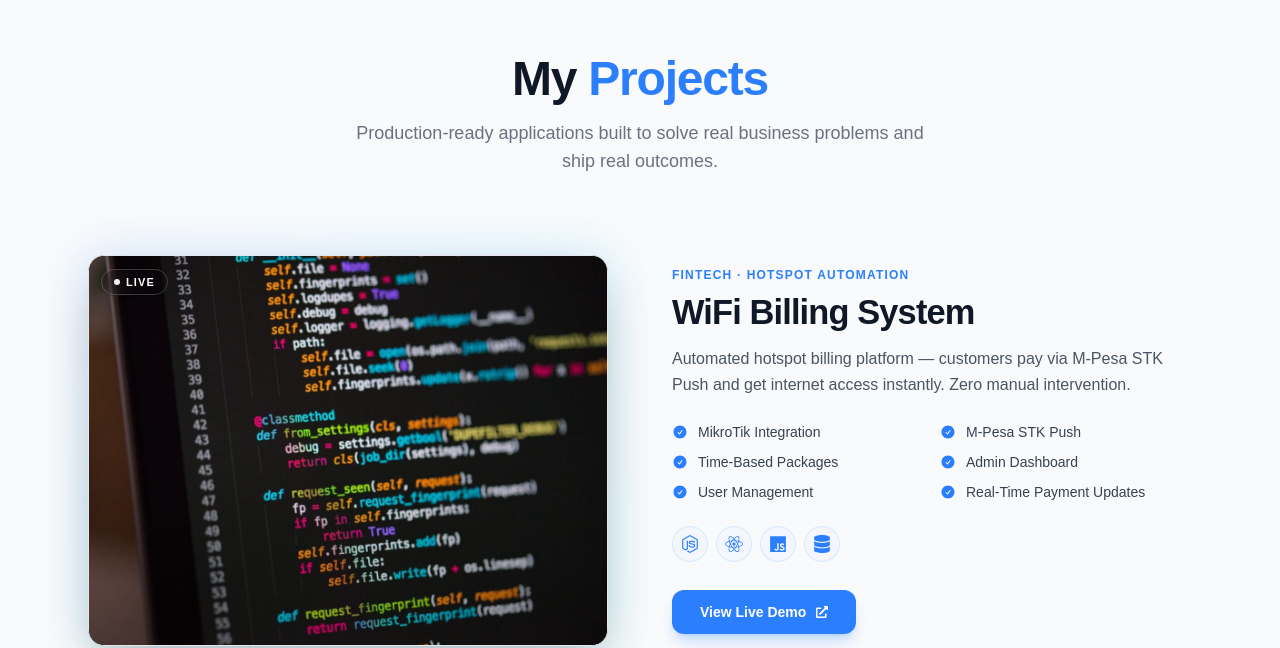
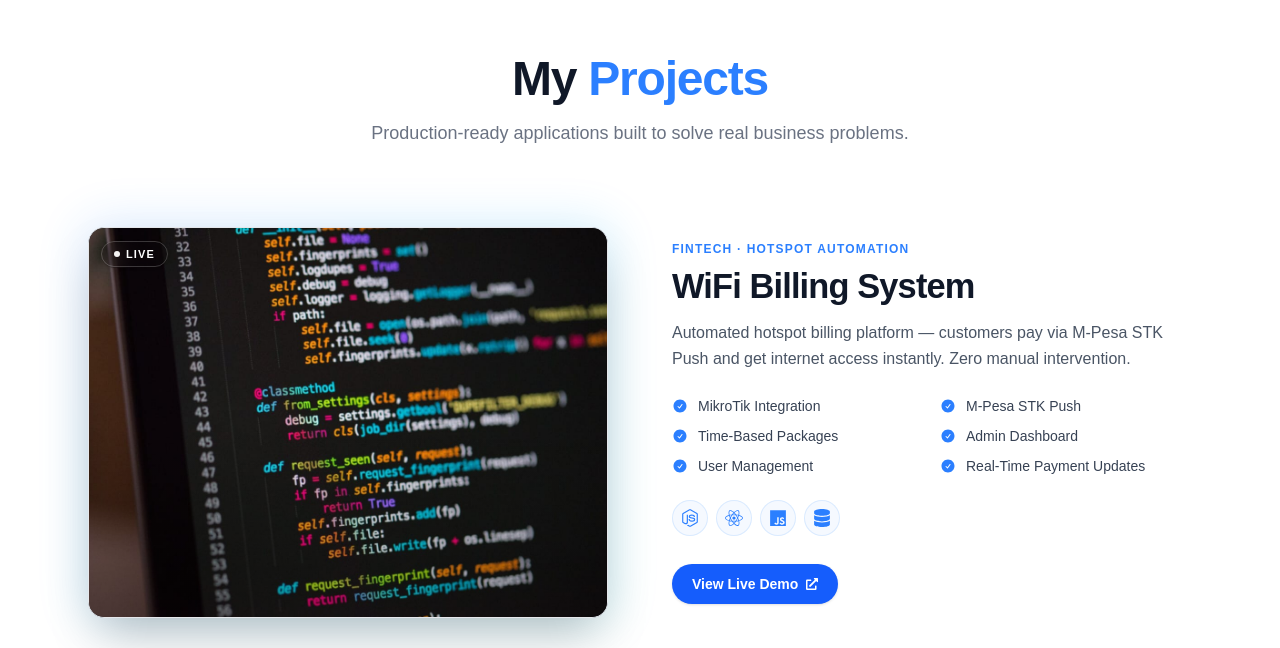
Before and after one commit to Nigiddy/my_portfolio, a Next.js app: page / in a window 1280 px wide. Shown: the part 1641-2289 px from the top of the page. Built offline with nearby package versions, Linux system fonts and the light colour scheme.

Commit message:
Refined CTA button component

```diff
--- a/src/components/Footer.jsx
+++ b/src/components/Footer.jsx
@@ -6,7 +6,7 @@
   const year = new Date().getFullYear();
 
   return (
-    <footer className="relative w-full bg-white border-t border-gray-200 overflow-hidden pb-8 pt-12 sm:pb-10">
+    <footer>
       <div className="w-full mx-auto px-6 sm:px-8 max-w-5xl">
         <div className="grid grid-cols-1 md:grid-cols-3 gap-10 md:gap-8 mb-12">
           {/* Column 1: Brand */}
--- a/src/components/Projects.jsx
+++ b/src/components/Projects.jsx
@@ -75,7 +75,7 @@
   <span
     aria-label={label}
     title={label}
-    className="p-2 text-lg flex items-center justify-center rounded-full bg-blue-50/60 dark:bg-blue-900/20 text-blue-500 dark:text-blue-300 border border-blue-200/50 dark:border-blue-700/40 hover:scale-110 hover:text-blue-600 dark:hover:text-blue-200 transition-all duration-200 cursor-help"
+    className="p-1.5 sm:p-2 text-base sm:text-lg flex items-center justify-center rounded-full bg-blue-50/60 dark:bg-blue-900/20 text-blue-500 dark:text-blue-300 border border-blue-200/50 dark:border-blue-700/40 backdrop-blur-sm hover:scale-110 hover:text-blue-600 dark:hover:text-blue-200 transition-all duration-200 cursor-help"
   >
     <Icon />
   </span>
@@ -88,29 +88,31 @@
     href={href}
     target="_blank"
     rel="noopener noreferrer"
-    className={`inline-flex items-center gap-2.5 px-7 py-3 rounded-xl text-sm font-bold transition-all duration-200 hover:-translate-y-0.5 active:translate-y-0 ${
+    className={`group inline-flex items-center gap-2 px-4 py-2 sm:px-5 sm:py-2.5 rounded-full text-xs sm:text-sm font-semibold transition-all duration-300 hover:-translate-y-0.5 active:translate-y-0 ${
       variant === "primary"
-        ? "bg-blue-500 hover:bg-blue-500 text-white shadow-lg shadow-blue-500/25 hover:shadow-blue-500/40"
-        : "bg-white dark:bg-gray-800 text-gray-700 dark:text-gray-200 border-2 border-gray-200 dark:border-gray-700 hover:border-gray-300 dark:hover:border-gray-600"
+        ? "bg-blue-600 hover:bg-blue-500 text-white shadow-sm hover:shadow-md hover:shadow-blue-500/30"
+        : "bg-transparent text-gray-600 dark:text-gray-300 border border-gray-300 dark:border-gray-700 hover:bg-gray-100 dark:hover:bg-gray-800 hover:border-gray-400 dark:hover:border-gray-500"
     }`}
   >
     {label}
-    {icon}
+    <span className="transition-transform duration-300 group-hover:scale-110 group-hover:translate-x-0.5">
+      {icon}
+    </span>
   </a>
 );
 
 // ─── Card ─────────────────────────────────────────────────────────────────────
 
 const ProjectCard = ({ project, reverse }) => (
-  <div className={`flex flex-col lg:flex-row gap-12 lg:gap-16 items-center ${reverse ? "lg:flex-row-reverse" : ""}`}>
+  <div className={`flex flex-col lg:flex-row gap-8 lg:gap-16 items-center ${reverse ? "lg:flex-row-reverse" : ""}`}>
     {/* Image */}
     <div className="w-full lg:w-1/2 group relative">
-      <div className="absolute -inset-1.5 bg-gradient-to-br from-blue-500 to-cyan-400 rounded-3xl blur-xl opacity-15 group-hover:opacity-35 transition duration-700" />
+      <div className="absolute -inset-1.5 bg-gradient-to-br from-blue-500 to-cyan-400 rounded-3xl blur-xl opacity-15 lg:group-hover:opacity-35 transition duration-700" />
       <div className="relative rounded-2xl overflow-hidden border border-gray-200 dark:border-gray-800 shadow-2xl bg-gray-900">
         <div className="absolute top-3 left-3 z-10">
           <StatusBadge label={project.status} color={project.statusColor} />
         </div>
-        <div className="aspect-[4/3] relative">
+        <div className="aspect-video lg:aspect-[4/3] relative">
           <Image
             src={project.image}
             alt={project.title}
@@ -124,15 +126,15 @@
     </div>
 
     {/* Content */}
-    <div className="w-full lg:w-1/2 flex flex-col gap-6">
+    <div className="w-full lg:w-1/2 flex flex-col gap-5 lg:gap-6">
       <div>
-        <p className="text-xs font-bold tracking-widest uppercase text-blue-500 dark:text-blue-400 mb-2">
+        <p className="text-[10px] sm:text-xs font-bold tracking-widest uppercase text-blue-500 dark:text-blue-400 mb-2">
           {project.category}
         </p>
-        <h3 className="text-3xl md:text-[2.15rem] font-extrabold text-gray-900 dark:text-white leading-tight tracking-tight">
+        <h3 className="text-2xl sm:text-3xl md:text-[2.15rem] font-extrabold text-gray-900 dark:text-white leading-tight tracking-tight">
           {project.title}
         </h3>
-        <p className="mt-3 text-base text-gray-600 dark:text-gray-400 leading-relaxed">
+        <p className="mt-2.5 sm:mt-3 text-sm sm:text-base text-gray-600 dark:text-gray-400 leading-relaxed">
           {project.subtitle}
         </p>
       </div>
@@ -140,25 +142,35 @@
       {/* Features */}
       <ul className="grid grid-cols-1 sm:grid-cols-2 gap-x-4 gap-y-2.5">
         {project.features.map((f) => (
-          <li key={f} className="flex items-center gap-2.5 text-sm text-gray-700 dark:text-gray-300 font-medium">
-            <HiCheckCircle className="text-blue-500 shrink-0 text-base" />
+          <li key={f} className="flex items-center gap-2.5 text-xs sm:text-sm text-gray-700 dark:text-gray-300 font-medium">
+            <HiCheckCircle className="text-blue-500 shrink-0 text-sm sm:text-base" />
             {f}
           </li>
         ))}
       </ul>
 
       {/* Tech */}
-      <div className="flex flex-wrap gap-2">
+      <div className="flex flex-wrap gap-2 pt-1 lg:pt-0">
         {project.techStack.map((t) => (
           <TechBadge key={t.name} label={t.name} Icon={t.Icon} />
         ))}
       </div>
 
       {/* CTAs */}
-      <div className="flex flex-wrap gap-3 pt-1">
-        <CTAButton href={project.primaryCta.href} label={project.primaryCta.label} icon={<FaExternalLinkAlt className="text-xs" />} variant="primary" />
+      <div className="flex flex-wrap gap-3 pt-2 lg:pt-1">
+        <CTAButton
+          href={project.primaryCta.href}
+          label={project.primaryCta.label}
+          icon={<FaExternalLinkAlt className="text-[10px] sm:text-xs" />}
+          variant="primary"
+        />
         {project.secondaryCta && (
-          <CTAButton href={project.secondaryCta.href} label={project.secondaryCta.label} icon={<FaGithub className="text-sm" />} variant="secondary" />
+          <CTAButton
+            href={project.secondaryCta.href}
+            label={project.secondaryCta.label}
+            icon={<FaGithub className="text-xs sm:text-sm" />}
+            variant="secondary"
+          />
         )}
       </div>
     </div>
@@ -169,22 +181,22 @@
 
 export default function Projects() {
   return (
-    <section id="projects" className="w-full py-24 bg-gray-50 dark:bg-[#0a0a0a] transition-colors relative overflow-hidden">
+    <section id="projects" className="w-full py-16 lg:py-24 bg-white-50 dark:bg-[#0a0a0a] transition-colors relative overflow-hidden">
       <div className="absolute inset-0 bg-grid-slate-200/[0.04] dark:bg-grid-slate-800/[0.04] pointer-events-none" />
 
       <div className="max-w-6xl mx-auto px-6 relative">
         {/* Header */}
-        <div className="text-center mb-20">
-          <h2 className="text-4xl md:text-5xl font-extrabold tracking-tight text-gray-900 dark:text-white">
+        <div className="text-center mb-12 lg:mb-20">
+          <h2 className="text-3xl sm:text-4xl md:text-5xl font-extrabold tracking-tight text-gray-900 dark:text-white">
             My <span className="text-blue-500 dark:text-blue-500">Projects</span>
           </h2>
-          <p className="mt-4 text-lg text-gray-500 dark:text-gray-400 max-w-xl mx-auto">
-            Production-ready applications built to solve real business problems and ship real outcomes.
+          <p className="mt-3 sm:mt-4 text-base sm:text-lg text-gray-500 dark:text-gray-400 max-w-xl mx-auto">
+            Production-ready applications built to solve real business problems.
           </p>
         </div>
 
         {/* Cards */}
-        <div className="space-y-28">
+        <div className="space-y-16 lg:space-y-28">
           {projects.map((project, i) => (
             <ProjectCard key={project.id} project={project} reverse={i % 2 !== 0} />
           ))}
```
